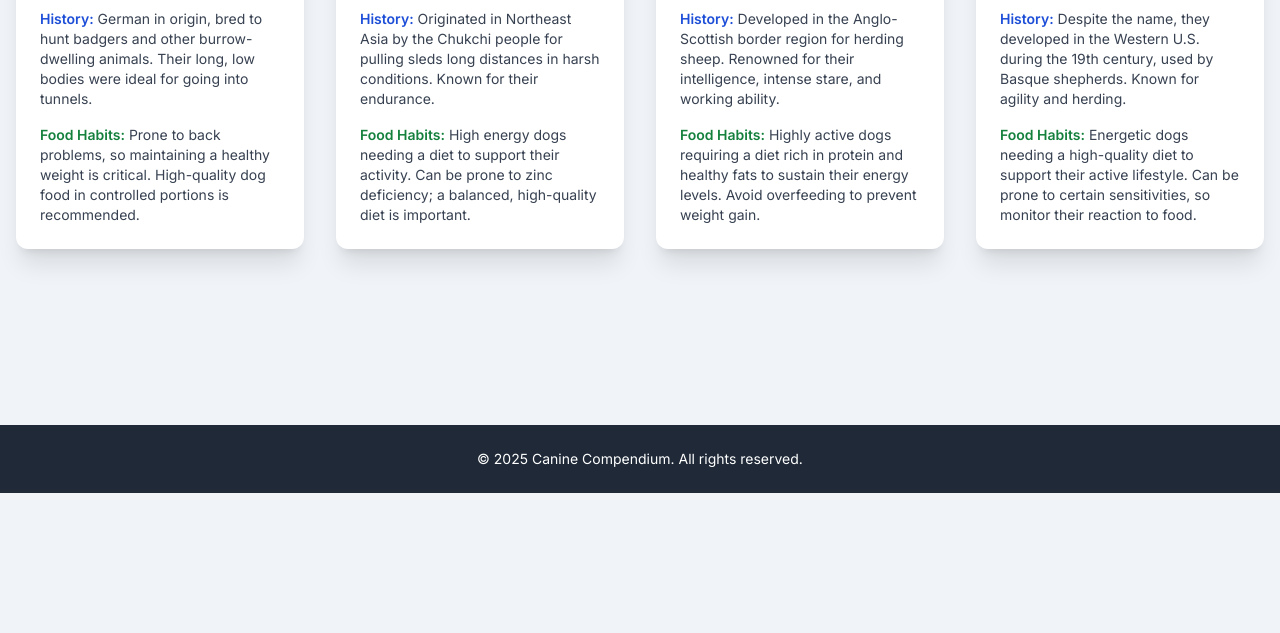
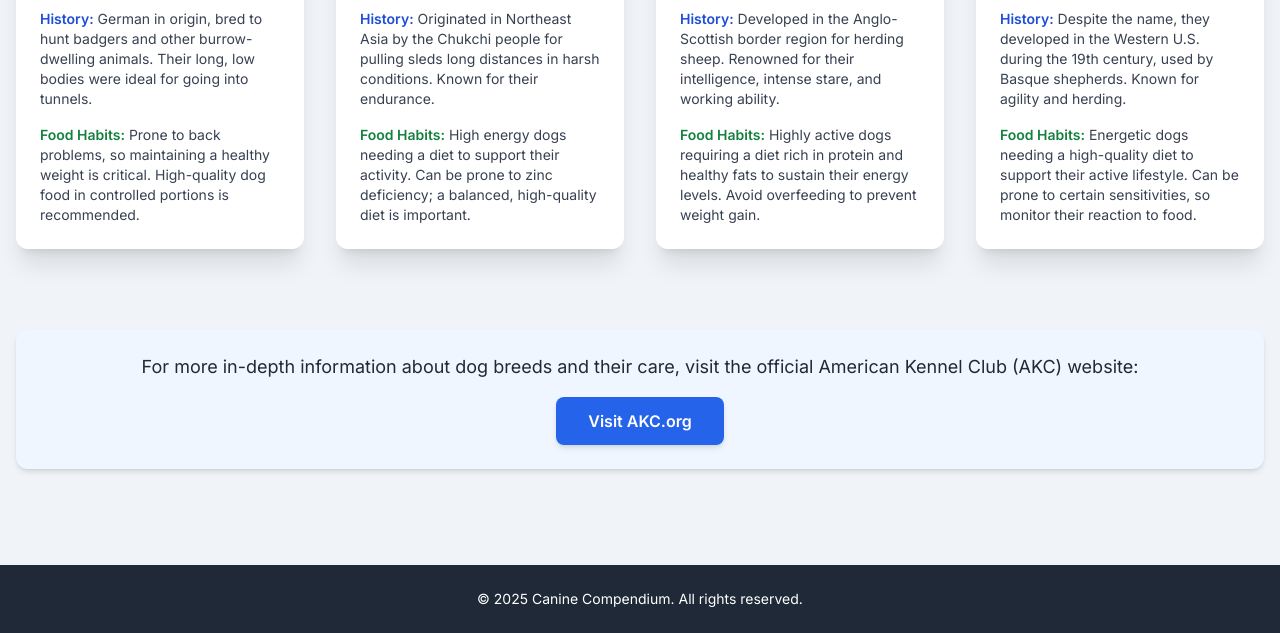
Before and after one commit to akshithak29/Dogs, a plain HTML site: page index.html in a window 1280 px wide. Shown: the part 1663-2296 px from the top of the page. Before the commit the page ends 2156 px from the top, so only its background shows below. Drawn offline with nearby package versions, Linux system fonts and the light colour scheme.

Commit message:
Update index.html

```diff
--- a/index.html
+++ b/index.html
@@ -5,6 +5,7 @@
     <meta name="viewport" content="width=device-width, initial-scale=1.0">
     <title>Canine Compendium: Dog Breeds, History & Food</title>
     <meta name="description" content="Discover popular dog breeds, their history, and food habits.">
+    <meta name="keywords" content="dog breeds, dog history, dog food, Labrador Retriever, German Shepherd, Golden Retriever, French Bulldog, Poodle, Beagle, Bulldog, Rottweiler, Dachshund, Siberian Husky, Border Collie, Australian Shepherd, dog care, pet guide">
     <!-- Tailwind CSS CDN -->
     <script src="https://cdn.tailwindcss.com"></script>
     <link href="https://fonts.googleapis.com/css2?family=Inter:wght@400;600;700&display=swap" rel="stylesheet">
@@ -207,6 +208,15 @@
                 </div>
 
             </div>
+            <!-- External Link Section -->
+            <div class="text-center mt-10 p-6 bg-blue-50 rounded-xl shadow-md">
+                <p class="text-lg text-gray-800 mb-4">
+                    For more in-depth information about dog breeds and their care, visit the official American Kennel Club (AKC) website:
+                </p>
+                <a href="https://www.akc.org/" target="_blank" rel="noopener noreferrer" class="inline-block bg-blue-600 hover:bg-blue-700 text-white font-semibold py-3 px-8 rounded-lg shadow-md transition duration-300 ease-in-out transform hover:scale-105 text-center">
+                    Visit AKC.org
+                </a>
+            </div>
         </div>
     </main>
 
```
